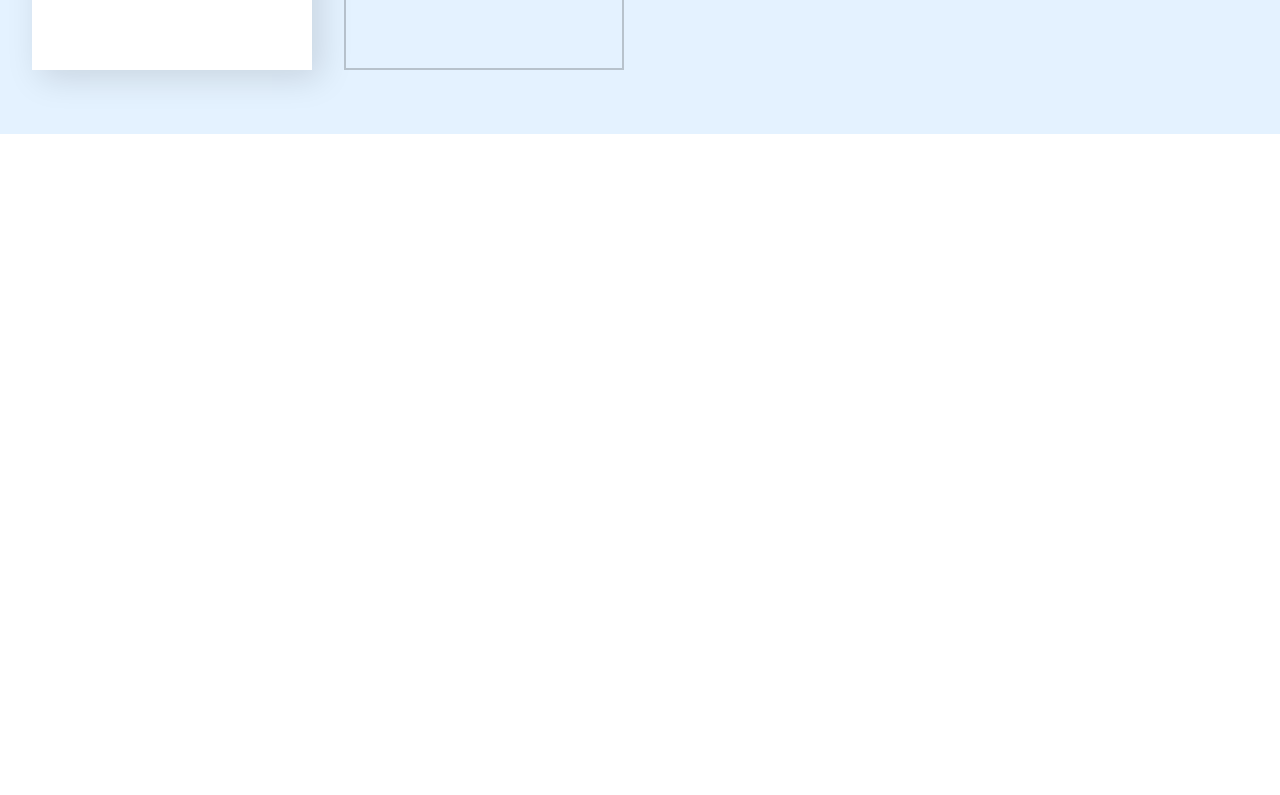
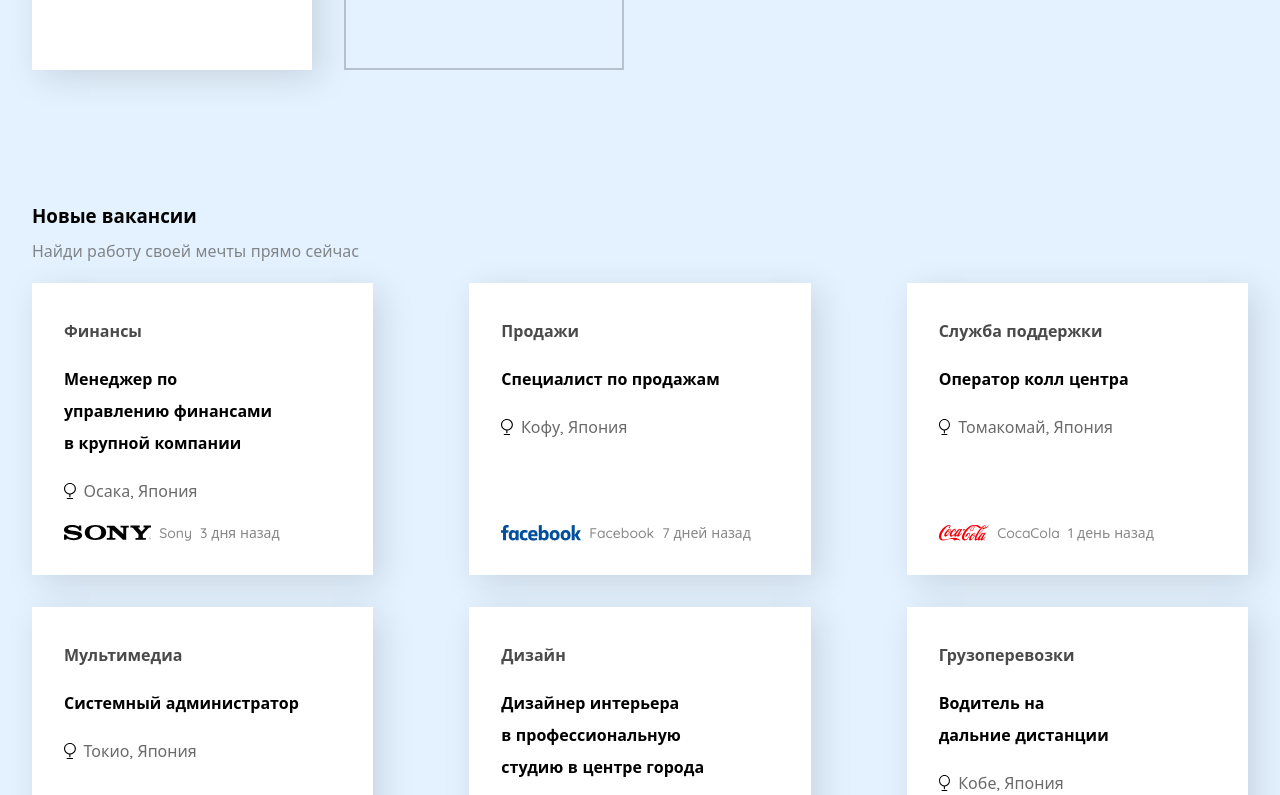
Before and after one commit to ArtemKutsan/react-project-cooljob, a React (Vite) app: page / in a window 1280 px wide. Shown: the part 1585-2380 px from the top of the page. Before the commit the page ends 1719 px from the top, so only its background shows below. Built offline with nearby package versions, Linux system fonts and the light colour scheme.

Commit message:
update: Подключен компонент Vacancies

```diff
--- a/src/App.jsx
+++ b/src/App.jsx
@@ -4,7 +4,7 @@ import Header from './components/sections/Header';
 import Hero from './components/sections/Hero';
 import Partners from './components/sections/Partners';
 import Categories from './components/sections/Categories';
-// import Vacancies from './components/sections/Vacancies';
+import Vacancies from './components/sections/Vacancies';
 
 function App() {
   return (
@@ -27,9 +27,9 @@ function App() {
           <Categories />
         </section>
 
-        {/* <section id="vacancies">
+        <section id="vacancies">
           <Vacancies />
-        </section> */}
+        </section>
       </main>
       {/* <Footer /> */}
     </>
```
